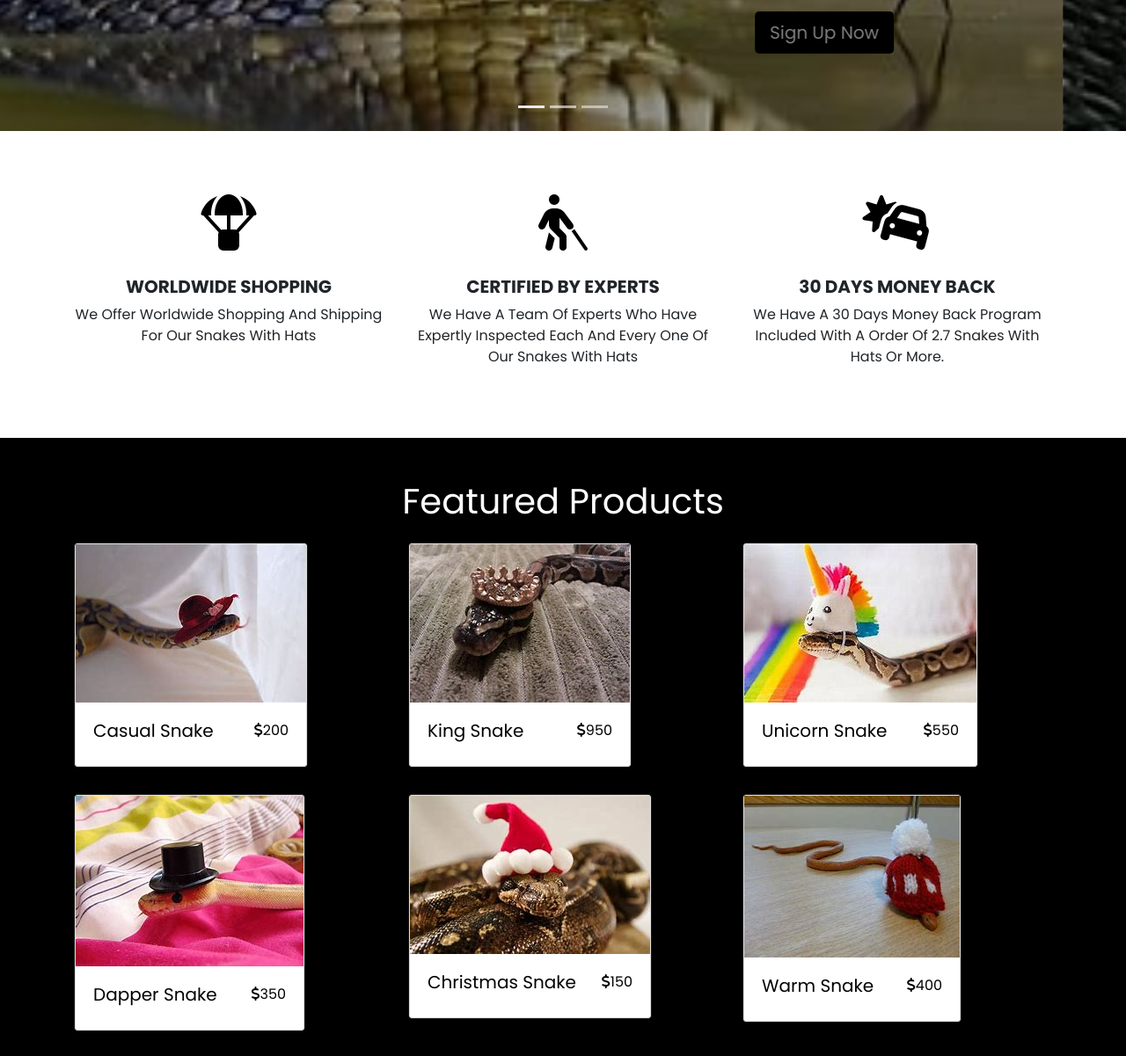
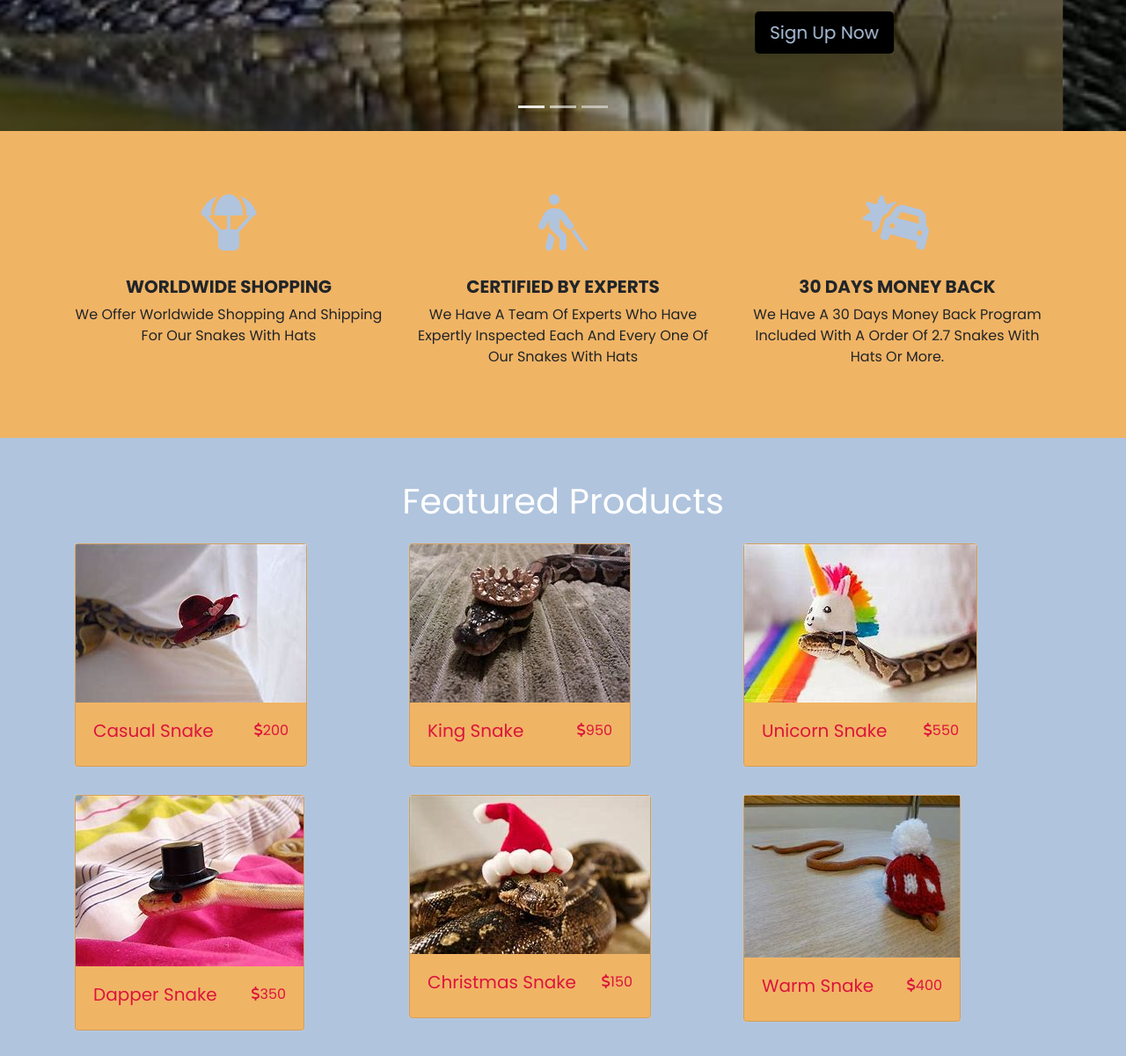
Before and after one commit to morg-alt/E-Commerce, a plain HTML site: page index.html in a window 1280 px wide. Shown: the part 513-1714 px from the top of the page at 88% size. Drawn offline with nearby package versions, Linux system fonts and the light colour scheme.

Commit message:
Update main.css

```diff
--- a/main.css
+++ b/main.css
@@ -1,5 +1,6 @@
 body{
     font-family: 'Poppins', sans-serif;
+    background: rgb(240, 180, 101);
 }
 .navbar .nav-link{
     font-size:14px;
@@ -11,7 +12,7 @@ body{
     outline:none!important;
 }
 .bg-black{
-    background:black;
+    background:rgb(240, 180, 101);
 }
 /*==========Slider==========*/
 .carousel-item{
@@ -29,15 +30,15 @@ body{
 }
 .carousel-image-3{
     background: linear-gradient(rgba(0,0,0,.3), rgba(0,0,0,.4)),
-    url('./Images/image1.jpg');
+    url('./Images/hero-image3.jpg');
     background-size:cover;
 }
 .title-color{
-    color:white;
+    color:lightsteelblue;
 }
 .btn-color{
     background:black;
-    color:gray;
+    color: lightsteelblue;
 }
 .btn-color:hover{
     color:white;
@@ -82,13 +83,16 @@ slide-btn:active{
     display: inline-block;
     font-size: 32px;
     margin-bottom: 16px;
-    color: #000;
     padding: 8px 16px;
+    color:lightsteelblue;
 }
 /*=========End of Service Section=========*/
 /*=========Product Section========*/
 #products{
-    background: #000;
+    background:lightsteelblue;
+}
+.text-color{
+    color: crimson;
 }
 .product-title{
     color: #fff;
@@ -102,6 +106,7 @@ slide-btn:active{
     transition-duration: 0.3s;
     transition-property: transform;
     cursor: pointer;
+    background: rgb(240, 180, 101);
 }
 .single-item:before{
     pointer-events: none;
@@ -147,7 +152,7 @@ slide-btn:active{
     margin-top: 25px;
 }
 .text-color{
-    color: black;
+    color:crimson ;
 }
 .watch-img{
     margin-top: 35px;
```
